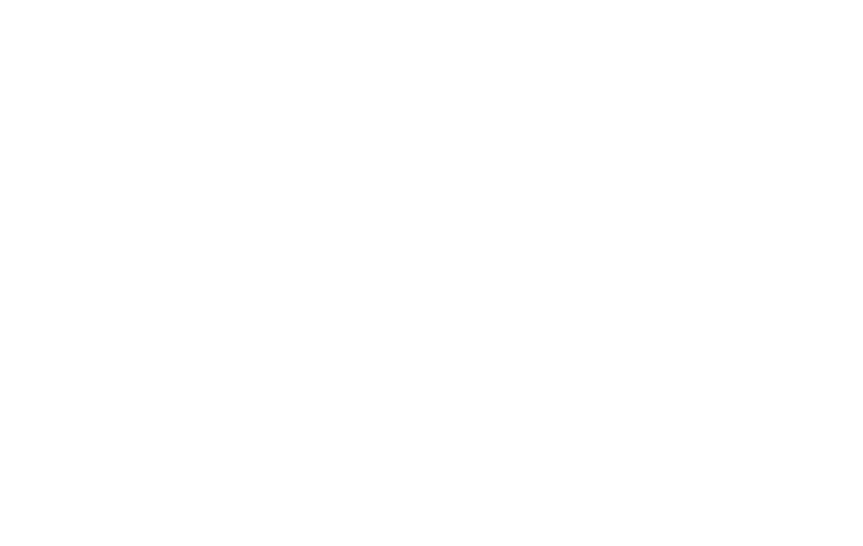
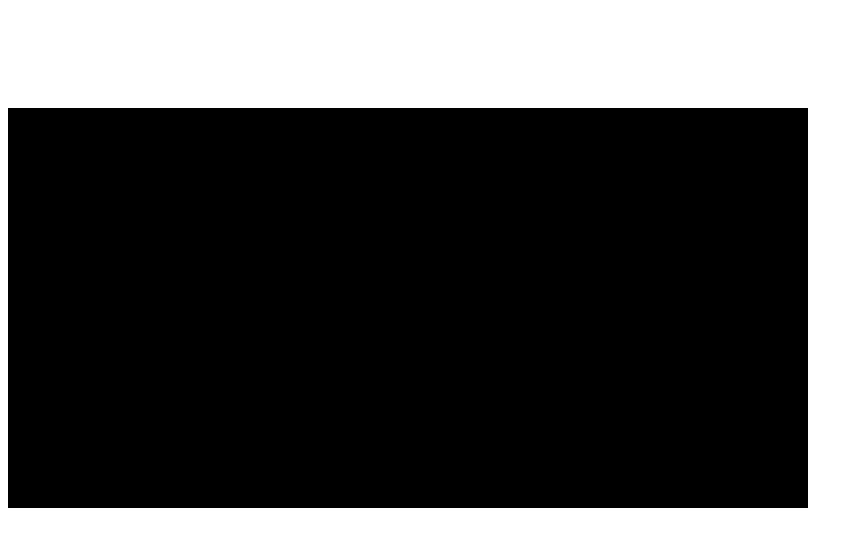
Before and after one commit to Anna-Myzukina/form, a plain HTML site: page index.html in a window 1280 px wide. Shown: the whole page, without its empty margins (0-863 px from the left). Drawn offline with Linux system fonts and the light colour scheme.

Commit message:
modified index.html, style.css

```diff
--- a/index.html
+++ b/index.html
@@ -5,6 +5,7 @@
     <meta name="viewport" content="width=device-width, initial-scale=1.0">
     <meta http-equiv="X-UA-Compatible" content="ie=edge">
     <title>FORMS</title>
+    <link rel="stylesheet" href="style.css">
 </head>
 <body>
     <!--START first logic section : HEADER -->
@@ -15,5 +16,8 @@
 
     <!--START third logic section : FOOTER-->
      <!--END third logic section : FOOTER-->
+
+    <div class="block"></div><div class="inline"></div>
+
 </body>
 </html>
--- a/style.css
+++ b/style.css
@@ -0,0 +1,30 @@
+/*======== END reset styles =============*/
+
+/*======== general style ===============*/
+*{
+    box-sizing: border-box;
+}
+
+a, span{
+    display: inline-block;
+}
+
+.img-fluid{
+    width: 100%;
+    height: auto;
+    display: block;
+}
+
+body{
+    padding-bottom: 500px; /*DON`T FORGOT DELETE when finish project*/
+}
+
+/*======== main style ==============*/
+.block,
+.inline{
+    display: inline-block;/*but margine auto stop work*/
+    width: 400px;
+    height: 400px;
+    background: #000;
+    margin: 100px auto;
+}
```
